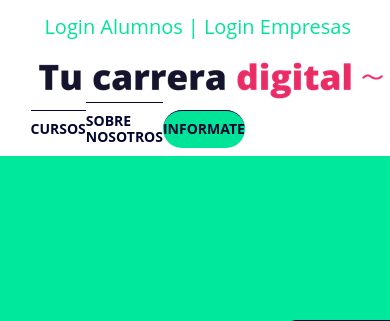
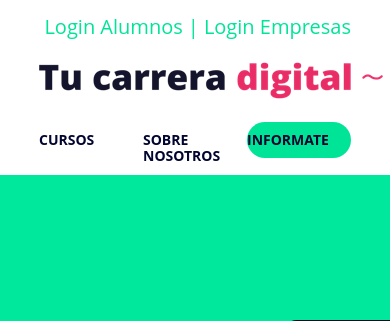
Before and after one commit to gioFULLSTACK/Project-FULLSTACK-, a PHP site: page / in a window 390 px wide. Shown: the top 321 px of the page. Run offline with PHP 8.4, Linux system fonts and the light colour scheme.

Commit message:
11/5 giusta

```diff
--- a/ProyectoInicio/css/style.css
+++ b/ProyectoInicio/css/style.css
@@ -142,7 +142,18 @@ esto hace que la relacion entre rem y px sea de 1REM=10px  */
 }
 
 
+@media(max-width:1140px){
+    .MenuEnlaces{
+        display: grid;
+        grid-template-columns: 1fr 1fr 1fr ;
+        max-width:100%;
+        justify-content:flex-end;
+    }
+    .MenuImagen{
+        max-width:100%;
 
+    }
+}
 @media(max-width:768px) {
     .MenuImagen {
         flex: 100%;
@@ -164,9 +175,16 @@ esto hace que la relacion entre rem y px sea de 1REM=10px  */
 
     .MenuEnlaces a {
         margin: 0px 0px 0px 0px;
-        border-top: 1px solid var(--ColorSecundario);
+        /* border-top: 1px solid var(--ColorSecundario); */
         padding: 10px 0px;
         /* display:block; */
+    }
+    .MenuEnlaces{
+        display:grid;
+        grid-template-columns: 1fr 1fr 1fr;
+        max-width:100%;
+        margin-top:20px;
+        align-items: self-start ;
 
     }
 }
```
